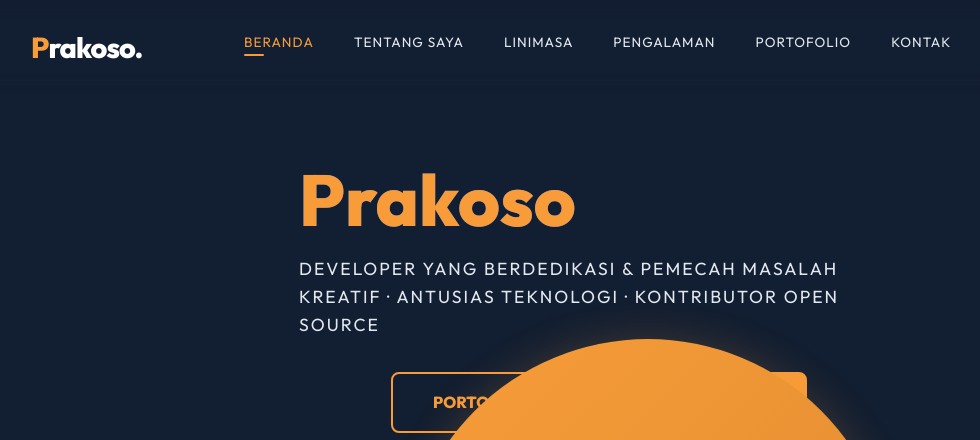
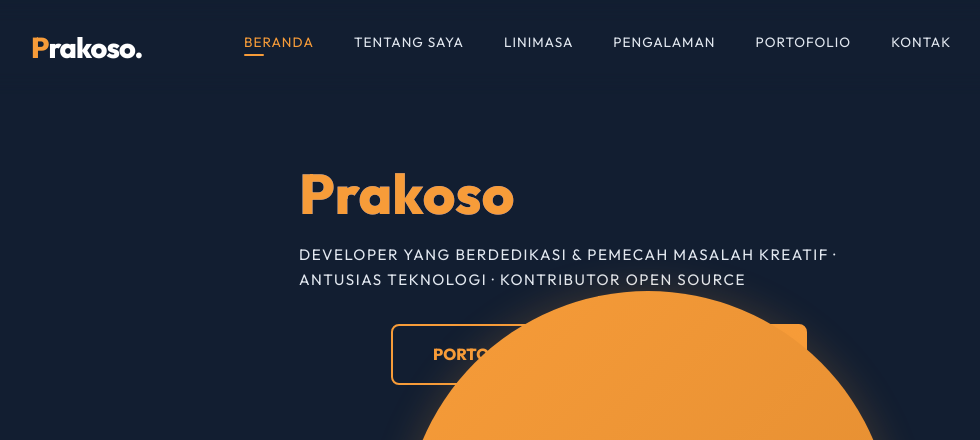
Before and after one commit to koco141/prakosoprabhaswara, a website built with Vite: page index.html in a window 1280 px wide. Shown: the top 440 px of the page, without its empty margins (41-1021 px from the left). Built offline with nearby package versions, Linux system fonts and the light colour scheme; some packages are replaced by stand-ins of ours; no server answers; the database is empty.

Commit message:
Reduce desktop font sizes

```diff
--- a/src/hero-redesign.css
+++ b/src/hero-redesign.css
@@ -4,7 +4,7 @@
   font-family: 'Outfit', sans-serif;
   font-style: normal;
   font-weight: 800;
-  font-size: 2.2rem;
+  font-size: 1.8rem;
 }
 
 .custom-logo .logo-accent {
@@ -57,8 +57,8 @@
 }
 
 .hero-name {
-  font-size: 4.5rem !important;
-  line-height: 1.1 !important;
+  font-size: 3.5rem !important;
+  line-height: 1.2 !important;
   font-weight: 800 !important;
   margin-bottom: 1rem !important;
   -webkit-text-fill-color: initial !important;
@@ -77,8 +77,9 @@
 
 .hero-subtitle {
   color: #e2e8f0 !important;
-  font-size: 1.1rem !important;
-  letter-spacing: 2px;
+  font-size: 0.95rem !important;
+  letter-spacing: 1.5px;
+  line-height: 1.6;
   margin-bottom: 2rem !important;
   text-align: left !important;
   text-transform: uppercase;
```
